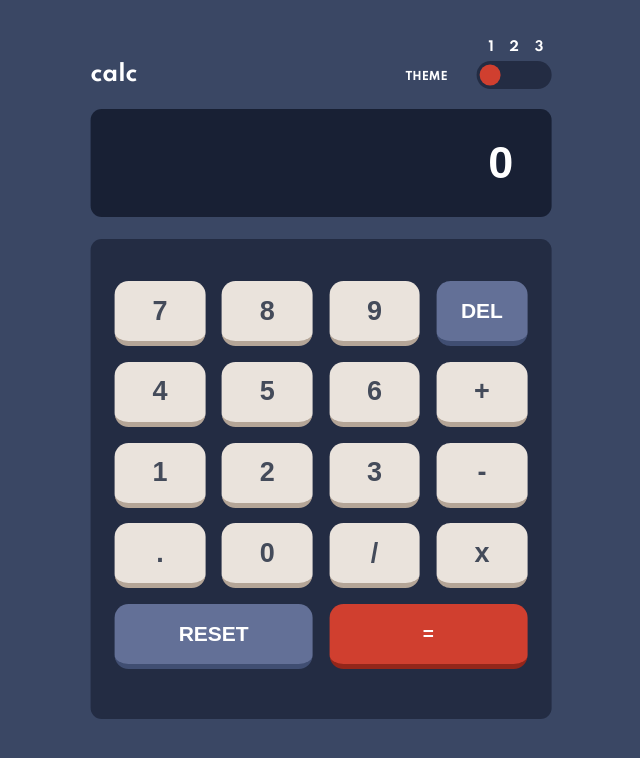
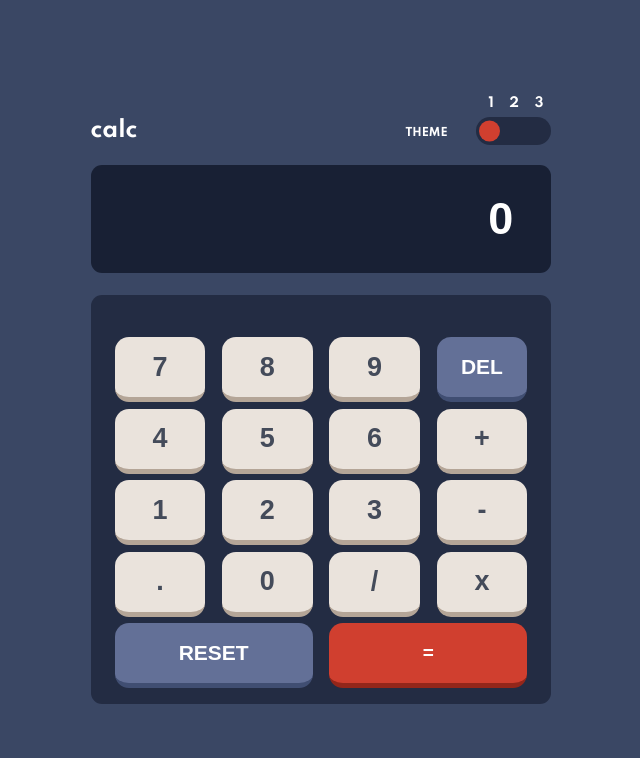
Before and after one commit to Ronel028/FEM-Calculator-App, a plain HTML site: page index.html in a window 1280 px wide. Shown: the whole page, without its empty margins (319-959 px from the left). Drawn offline with Linux system fonts and the light colour scheme.

Commit message:
style updated

```diff
--- a/style/style.scss
+++ b/style/style.scss
@@ -17,18 +17,25 @@ main{
     width: 100%;
     height: 100vh;
     background-color: $very-dark-desaturated-blue-main;
+    padding: 30px 0;
+
+    display: flex;
+    flex-direction: column;
+    justify-content: center;
+    align-items: center;
 
     position: relative;
 
     .container{
         width: 36%;
-        height: 90vh;
+        height: auto;
+        margin: auto;
         // height: 726px;
         // background-color: yellow;
-        position: absolute;
-        top: 50%;
-        left: 50%;
-        transform: translate(-50%, -50%);
+        // position: absolute;
+        // left: 50%;
+        // top: 50%;
+        // transform: translate(-50%, 50%);
 
         @media screen and (max-width: 1106px) {
             width: 43%;
@@ -150,7 +157,7 @@ main{
     }
     .btn-container{
         width: 100%;
-        height: 480px;
+        height: auto;
         // 481px
         background-color: $Very-dark-desaturated-blue;
         border-radius: 11px;
@@ -160,7 +167,7 @@ main{
         grid-template-columns: repeat(4, 22%);
         grid-template-rows: repeat(5, 65px);
         column-gap: 4%;
-        row-gap: 4%;
+        row-gap: 2%;
 
         button{
             font-size: 27px;
```
Also changed, not shown: style/style.css, 1 other file.
